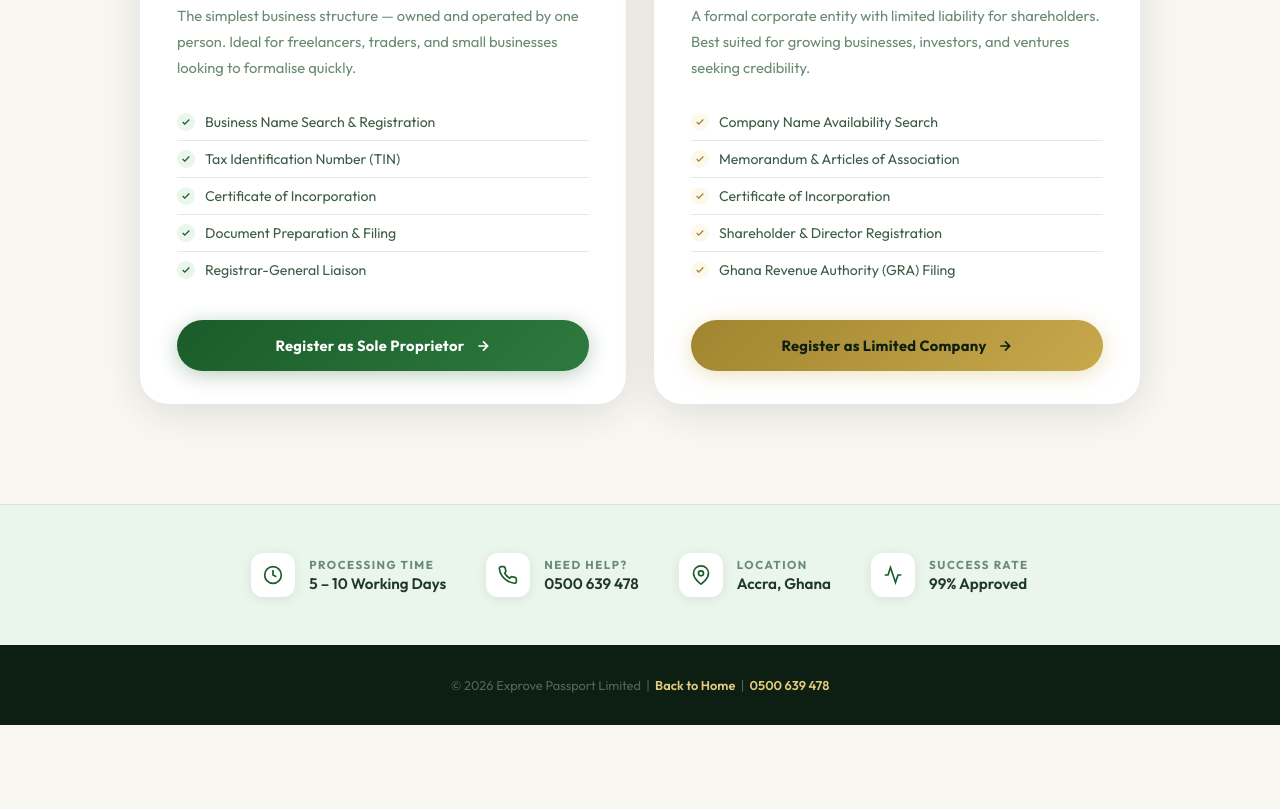
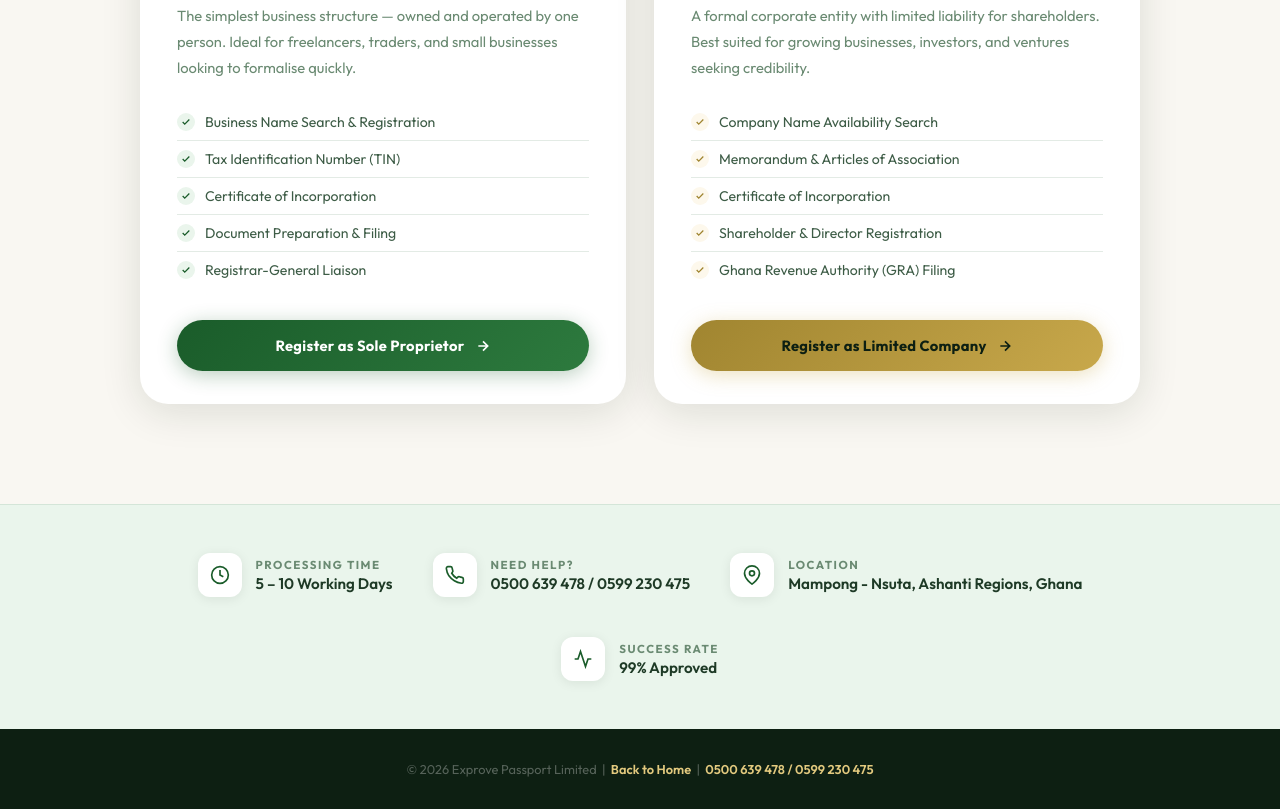
Before and after one commit to MCODERMICKEY/EXPROVE-PASSPORT-LIMITED, a plain HTML site: page business-registration.html in a window 1280 px wide. Shown: the part 1297-2106 px from the top of the page. Before the commit the page ends 2022 px from the top, so only its background shows below. Drawn offline with nearby package versions, Linux system fonts and the light colour scheme.

Commit message:
Update contact information in business-registration.html

```diff
--- a/business-registration.html
+++ b/business-registration.html
@@ -694,7 +694,7 @@
         </div>
         <div class="info-text">
           <span class="info-label">Need Help?</span>
-          <span class="info-value">0500 639 478</span>
+          <span class="info-value">0500 639 478 / 0599 230 475</span>
         </div>
       </div>
       <div class="info-item">
@@ -703,7 +703,7 @@
         </div>
         <div class="info-text">
           <span class="info-label">Location</span>
-          <span class="info-value">Accra, Ghana</span>
+          <span class="info-value">Mampong - Nsuta, Ashanti Regions, Ghana</span>
         </div>
       </div>
       <div class="info-item">
@@ -720,7 +720,7 @@
 
   <!-- ── FOOTER ── -->
   <footer class="biz-footer">
-    <p>© 2026 Exprove Passport Limited &nbsp;|&nbsp; <a href="index.html">Back to Home</a> &nbsp;|&nbsp; <a href="tel:0500639478">0500 639 478</a></p>
+    <p>© 2026 Exprove Passport Limited &nbsp;|&nbsp; <a href="index.html">Back to Home</a> &nbsp;|&nbsp; <a href="tel:0500639478">0500 639 478 / 0599 230 475</a></p>
   </footer>
 
 </body>
```
